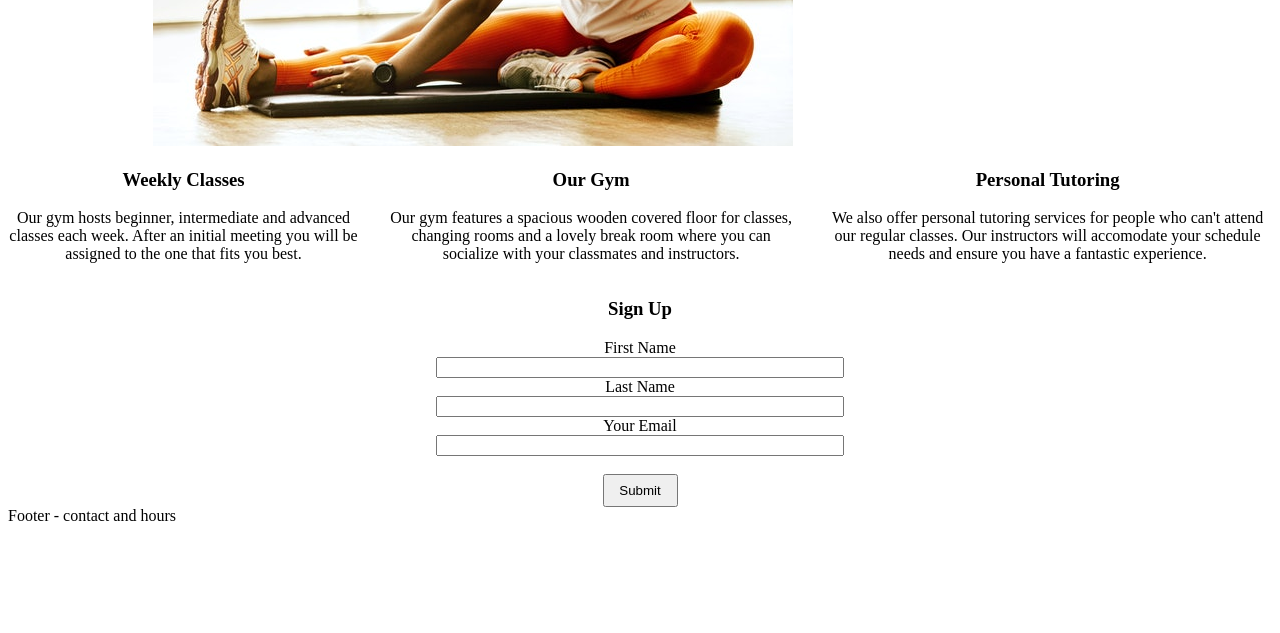
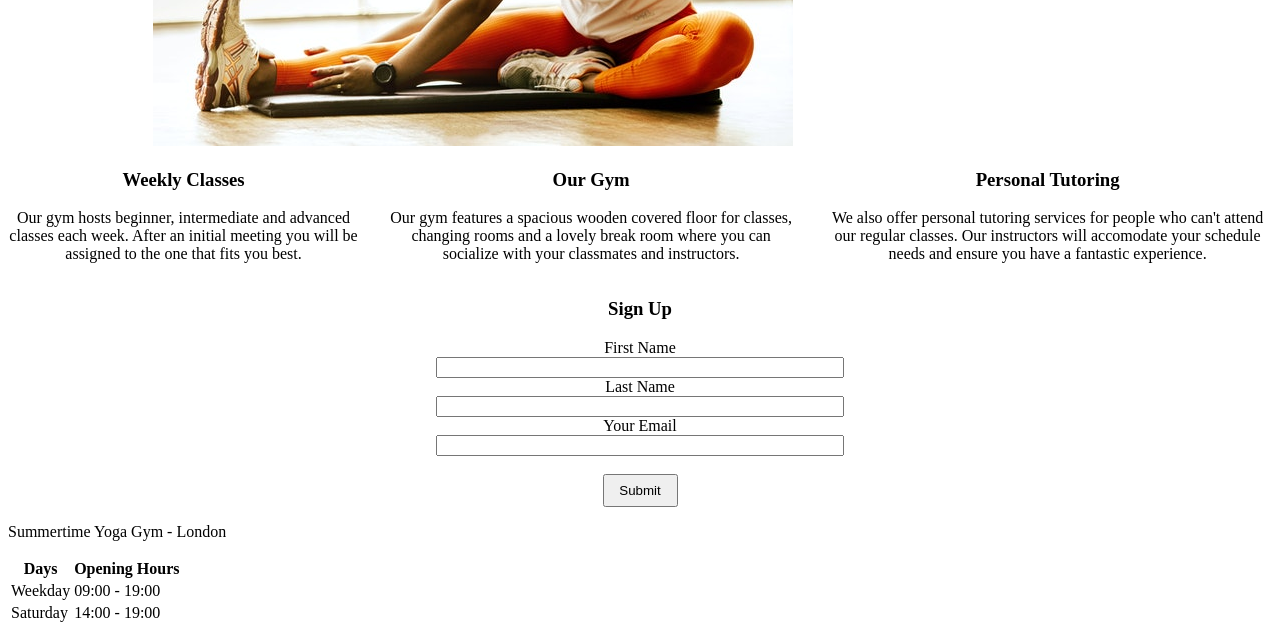
Before and after one commit to Alex-rep/summertime-yoga, a plain HTML site: page index.html in a window 1280 px wide. Shown: the part 289-922 px from the top of the page. Before the commit the page ends 822 px from the top, so only its background shows below. Drawn offline with Linux system fonts and the light colour scheme.

Commit message:
Add Footer content - opening hours

```diff
--- a/index.html
+++ b/index.html
@@ -62,7 +62,25 @@
 
         </div>
     </section>
-    <footer><div></div>Footer - contact and hours</footer>
+    <footer>
+        <div id="footer">
+            <p>Summertime Yoga Gym - London</p>
+            <table>
+                <tr>
+                    <th>Days</th>
+                    <th>Opening Hours</th>
+                </tr>
+                <tr>
+                    <td>Weekday</td>
+                    <td>09:00 - 19:00</td>
+                </tr>
+                <tr>
+                    <td>Saturday</td>
+                    <td>14:00 - 19:00</td>
+                </tr>
+            </table>
+        </div>
+    </footer>
 
 </body>
 </html>
```
